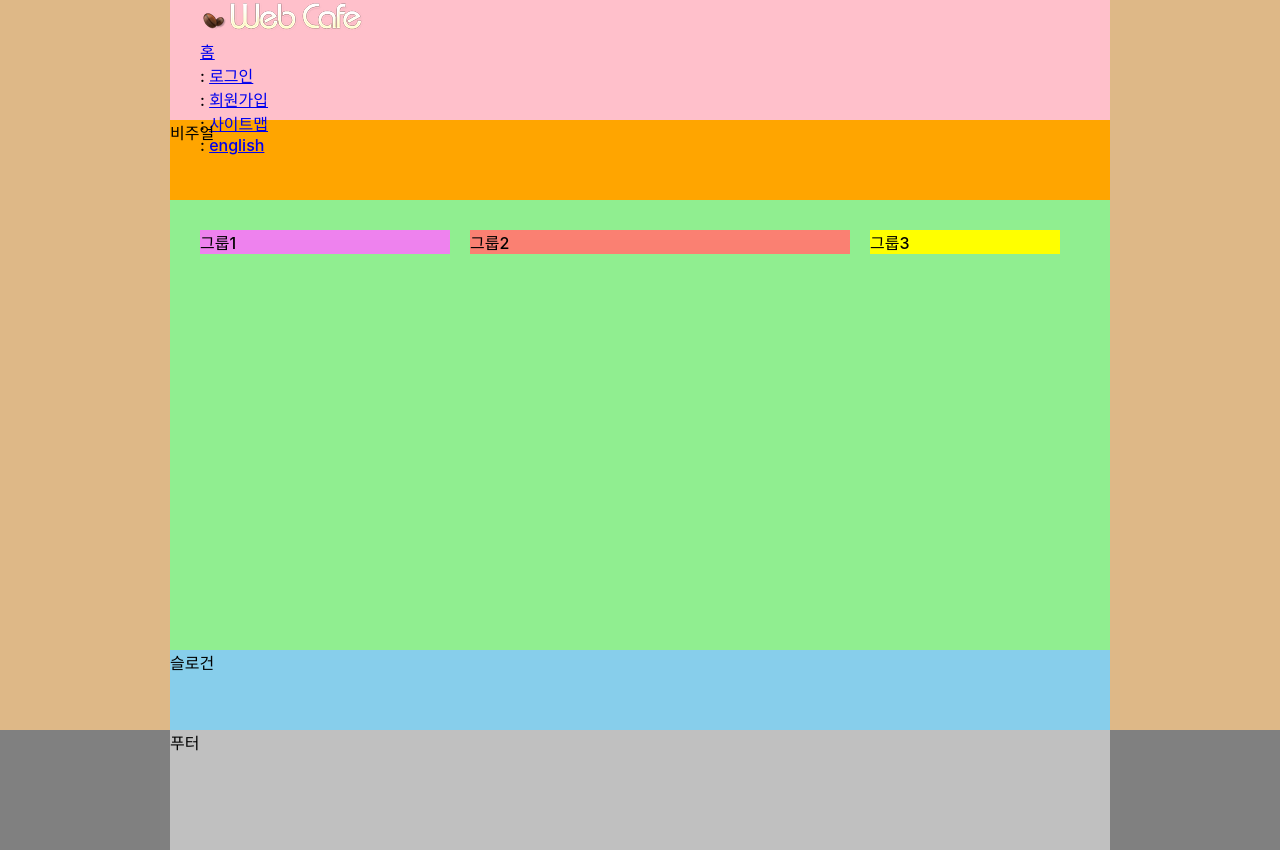
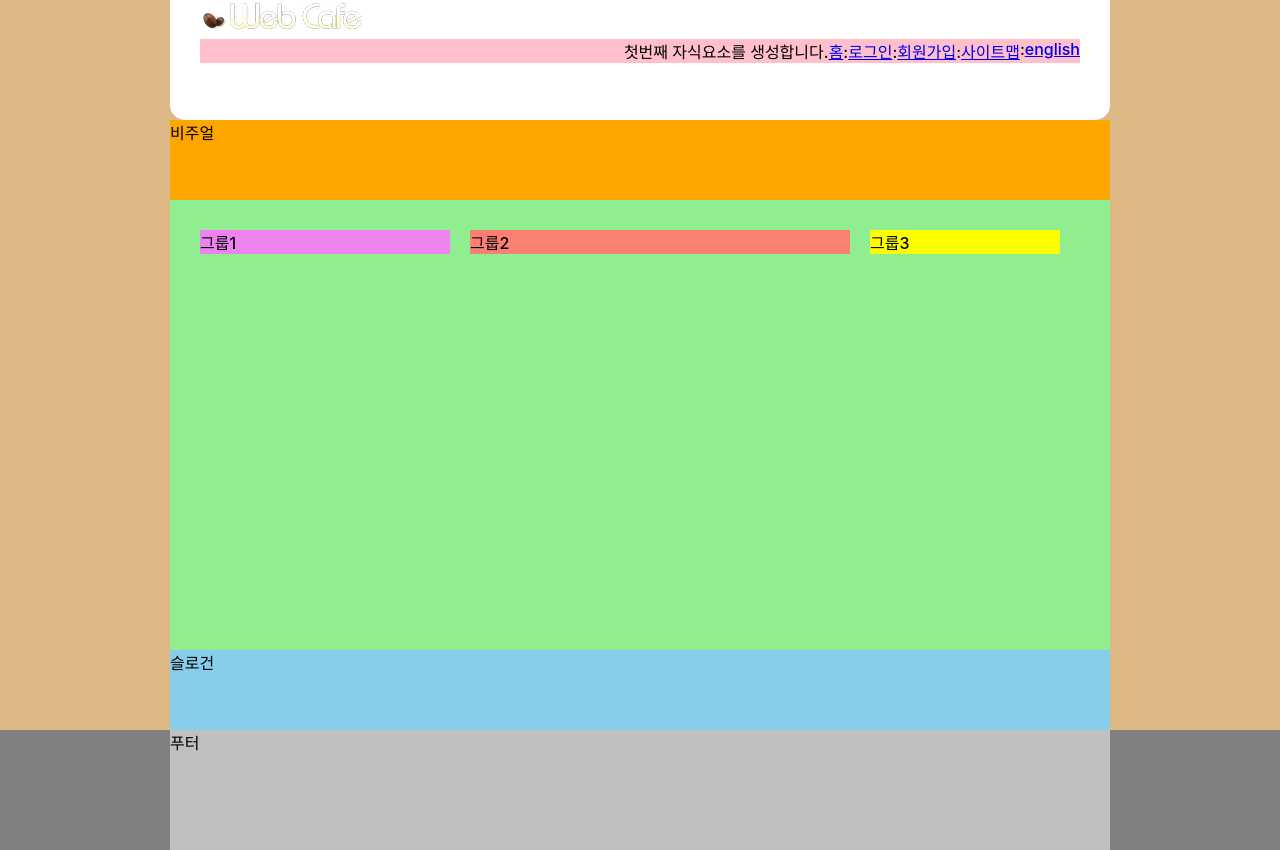
Before and after one commit to djswns7/HTML5, a website: page HTML5/index.html in a window 1280 px wide. Drawn offline with Linux system fonts and the light colour scheme; a web font is replaced by a local one.

Commit message:
.member 선택자 우선순위 지정

```diff
--- a/HTML5/index.html
+++ b/HTML5/index.html
@@ -18,22 +18,12 @@
     </h1>
     <!-- 로고 End -->
     <!-- ul.member>li*5>span[aria-hidden="true"]{:}+a[href="/"] -->
-    <ul class="member">
-      <li><a href="/">
-        홈
-      </a></li>
-      <li>
-        <span class="divider" aria-hidden="true">:</span>
-        <a href="/">로그인</a></li>
-      <li>
-        <span class="divider" aria-hidden="true">:</span>
-        <a href="/">회원가입</a></li>
-      <li>
-        <span class="divider" aria-hidden="true">:</span>
-        <a href="/">사이트맵</a></li>
-      <li>
-        <span class="divider" aria-hidden="true">:</span>
-        <a href="/">english</a></li>
+    <ul class="member first">
+      <li class="first"><a href="/">홈</a></li>
+      <li><a href="/">로그인</a></li>
+      <li><a href="/">회원가입</a></li>
+      <li><a href="/">사이트맵</a></li>
+      <li><a href="/">english</a></li>
     </ul>
 
 
--- a/HTML5/styles/style.css
+++ b/HTML5/styles/style.css
@@ -27,11 +27,31 @@ body{
 
 /* 헤더 영역 */
 .header{
-  background-color: pink;
+  background-color: #fff;
   padding:0 30px;
   height: 15vh;
+  border-radius: 0 0 15px 15px;
 }
 
+.member{
+  background-color: pink;
+  display: flex;
+  flex-flow: row nowrap;
+  justify-content: flex-end;
+}
+
+/* :before / ::berfore  ==> first child */
+/* :after / ::after  ==> last child */
+.member li::before{
+  content: ":";
+
+}
+
+.member .first::before{
+  /* content: "첫번째 자식요소를 생성합니다." !important; */
+  content: "첫번째 자식요소를 생성합니다.";
+
+}
 
 /* 비주얼 영역 */
 .visual{
@@ -64,6 +84,10 @@ body{
   clear: both;
   display: block;
 } */
+
+.group {
+  height: 100px;
+}
 
 .group1{
   background-color: violet;
```
Also changed, not shown: HTML5/test/testCSS.css (added, +26 -0 lines), HTML5/test/testHtml.html (added, +26 -0 lines).
